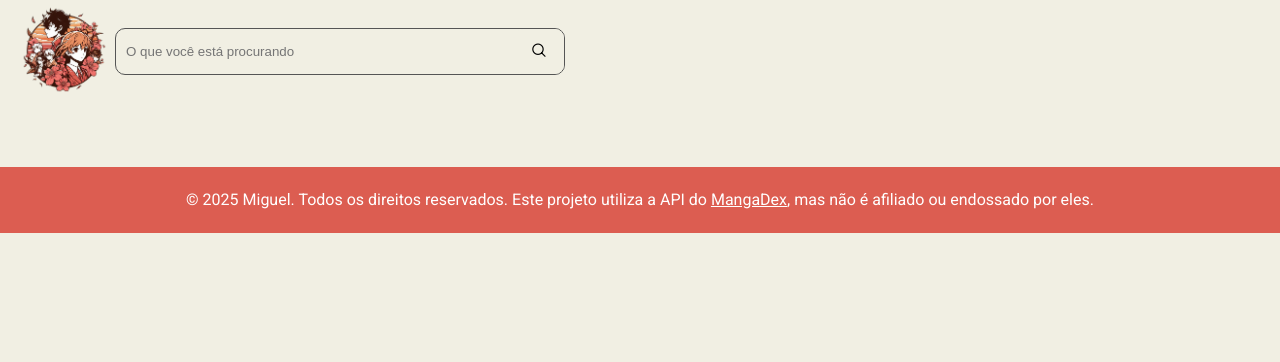
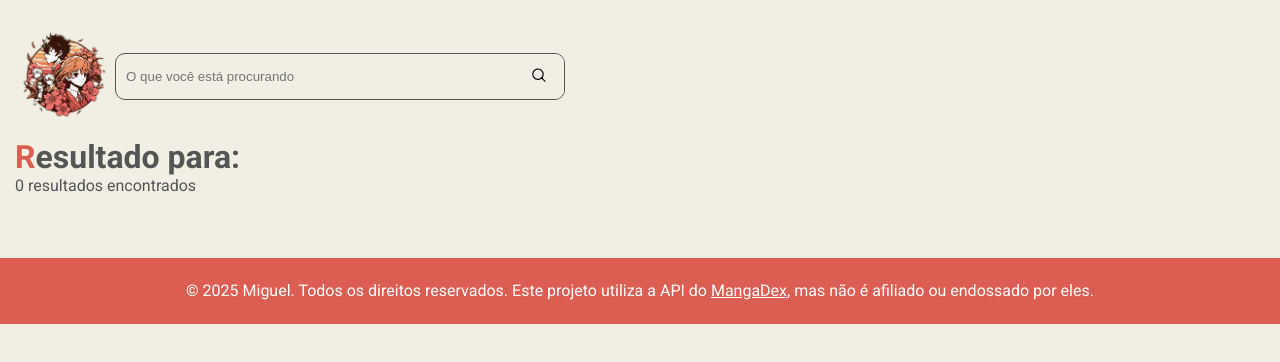
Before and after one commit to Miguel2k20/webMangaWave, a Vue app in the folder frontend/: page /search-mangas in a window 1280 px wide. Shown: the top 362 px of the page. Built offline with nearby package versions, Linux system fonts and the light colour scheme.

Commit message:
retoques no titulo da pagina de busca

```diff
--- a/frontend/src/components/SearchMangas.vue
+++ b/frontend/src/components/SearchMangas.vue
@@ -14,6 +14,13 @@
         </button>
       </form>
     </div>
+    <div class="session list">
+      <div class="title-spance">
+        <h2 class="title"><b>R</b>esultado para: <span>{{ actualTitle }}</span></h2>
+        <h4 class="sub-title">{{ resultCount }} resultados encontrados</h4>
+      </div>
+    </div>
+
   </div>
 </template>
 <script>
@@ -26,12 +33,15 @@ export default {
   return {
     formData: {
       name: ""
-      }
+    },
+    actualTitle: "",
+    resultCount: 0
   }
 },
 mounted() {
   if (this.mangaName) {
     this.formData.name = this.mangaName;
+    this.actualTitle = this.mangaName;
   }
 }
 }
@@ -41,6 +51,7 @@ export default {
 #search-mangas .search {
 display: flex;
 align-items: center;
+padding-top: 2%;
 }
 #search-mangas .search .form-space {
 width: 100%;
@@ -80,4 +91,21 @@ export default {
 #search-mangas .search .logo img {
 width: 100%;
 }
+#search-mangas .list {
+margin-top: 1%;
+}
+#search-mangas .list .title {
+font-size: clamp(1.5rem, 5vw, 2rem);
+font-weight: bold;
+}
+#search-mangas .list .title span {
+text-transform: uppercase;
+}
+#search-mangas .list .title b {
+color: #dc5d51;
+}
+#search-mangas .list .sub-title {
+font-size: clamp(0.8rem, 5vw, 1rem);
+margin-top: 5px;
+}
 </style>
```
Lines whose indentation alone changed are shown as unchanged.
